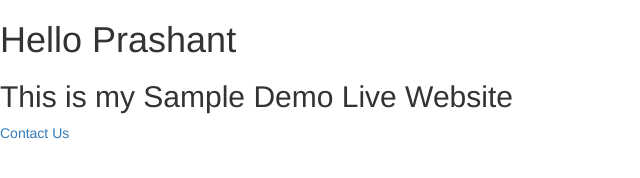
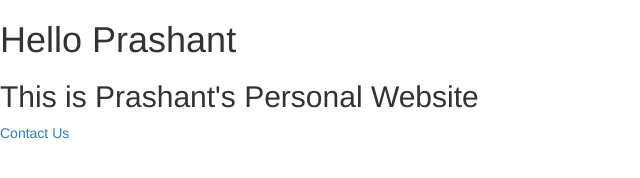
Before and after one commit to sprashant95/sample.github.com, a plain HTML site: page index.html in a window 1280 px wide. Shown: the whole page, without its empty margins (0-640 px from the left). Drawn offline with nearby package versions, Linux system fonts and the light colour scheme.

Commit message:
Update index.html

```diff
--- a/index.html
+++ b/index.html
@@ -8,7 +8,7 @@
 	<body>
 		<h1>Hello Prashant</h1>
 
-		<h2>This is my Sample Demo Live Website</h2>
+		<h2>This is Prashant's Personal Website</h2>
 
 
 		<a href="./signindemo.html" target="_blank">Contact Us</a>
```
